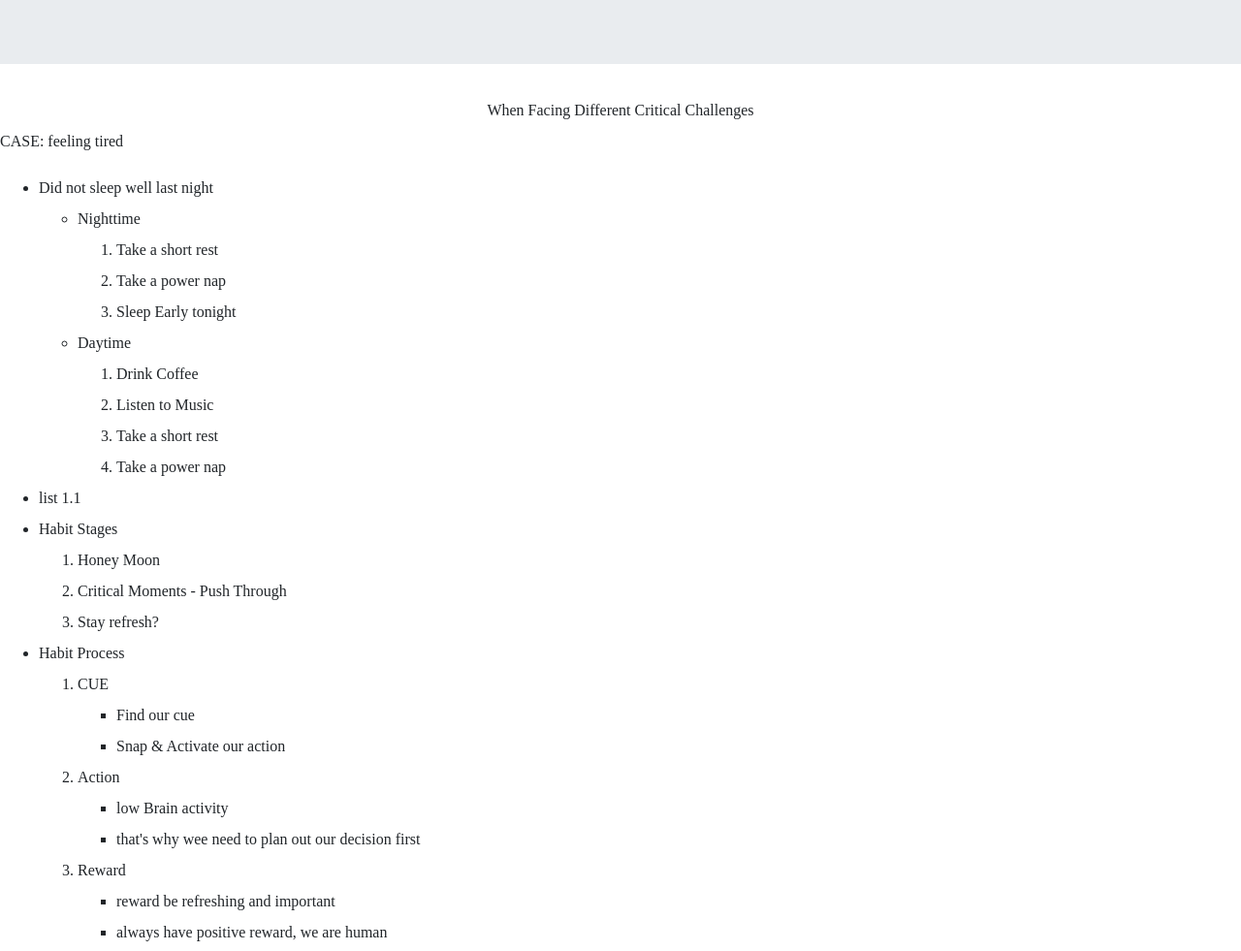
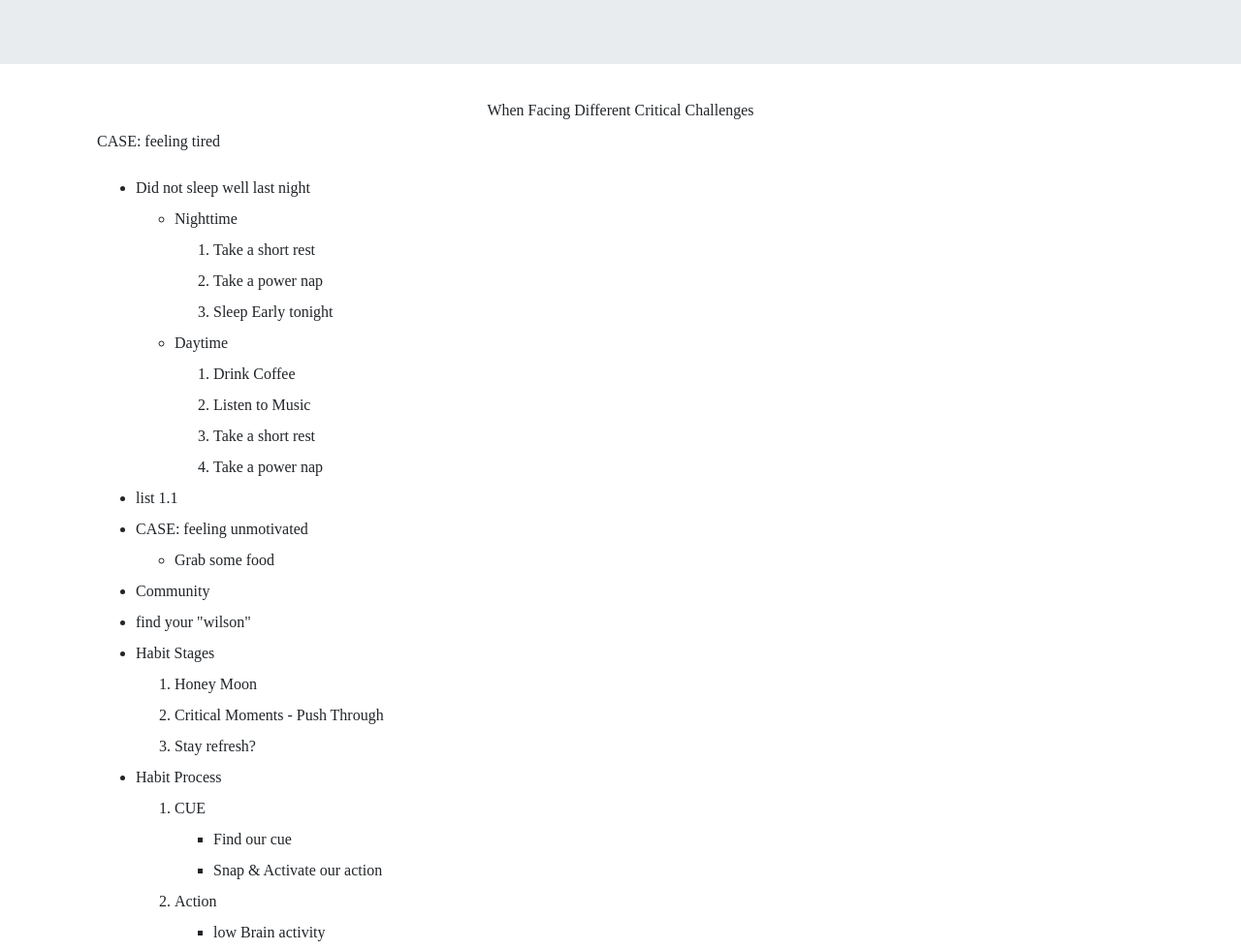
Before and after one commit to davidhuang620/Habits, a plain HTML site: page index.html in a window 1280 px wide. Shown: the part 1000-1981 px from the top of the page at 97% size. Drawn offline with nearby package versions, Linux system fonts and the light colour scheme.

Commit message:
change for main-text margin

```diff
--- a/index.html
+++ b/index.html
@@ -75,6 +75,8 @@
 
 	<header> When Facing Different Critical Challenges </header>
 
+	<div class="main-text">
+
 		<p>CASE: feeling tired</p>
 
 		<ul>
@@ -97,7 +99,14 @@
 
 				</ul>
 			</div>
+
 			<li> list 1.1 </li>
+			<li> CASE: feeling unmotivated</li>
+			<ul>
+				<li>Grab some food</li>
+			</ul>
+			<li> Community</li>
+			<li>find your "wilson"</li>
 			<li> Habit Stages </li>
 			<ol>
 				<li>Honey Moon</li>
@@ -122,7 +131,9 @@
 						<li>always have positive reward, we are human</li>
 					</ul>
 			</ol>
-	</ul>
+		</ul>`
+
+	</div>
 
 	<p>Lorem ipsum dolor sit amet, consectetur adipisicing elit, sed do eiusmod tempor incididunt ut labore et dolore magna aliqua. Ut enim ad minim veniam, quis nostrud exercitation ullamco laboris nisi ut aliquip ex ea commodo consequat. Duis aute irure dolor in reprehenderit in voluptate velit esse cillum dolore eu fugiat nulla pariatur. Excepteur sint occaecat cupidatat non proident, sunt in culpa qui officia deserunt mollit anim id est laborum. </p>
 <!--
--- a/styles.css
+++ b/styles.css
@@ -95,3 +95,10 @@ img:hover{
    text-align: center;
 
 }
+
+.main-text{
+
+   margin-left: 100px;
+   margin-right: 100px;
+
+}
```
Also changed, not shown: 1 other file. Lines whose indentation alone changed are shown as unchanged.
